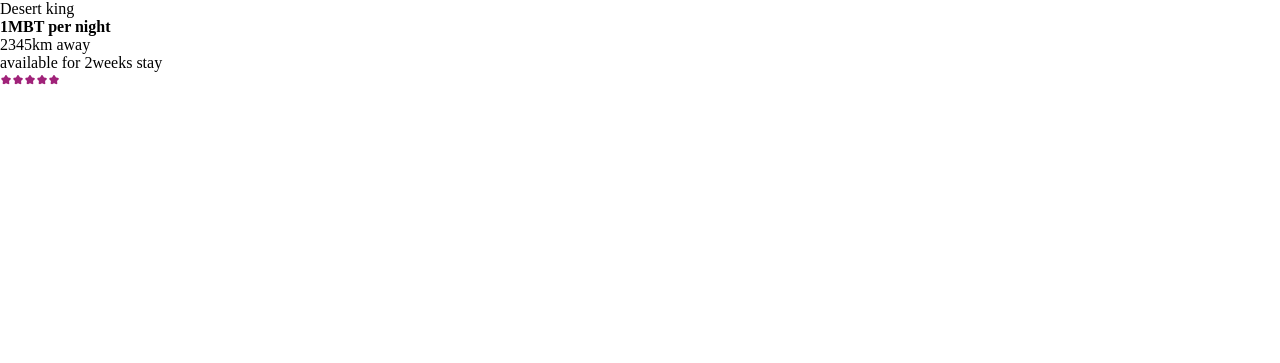
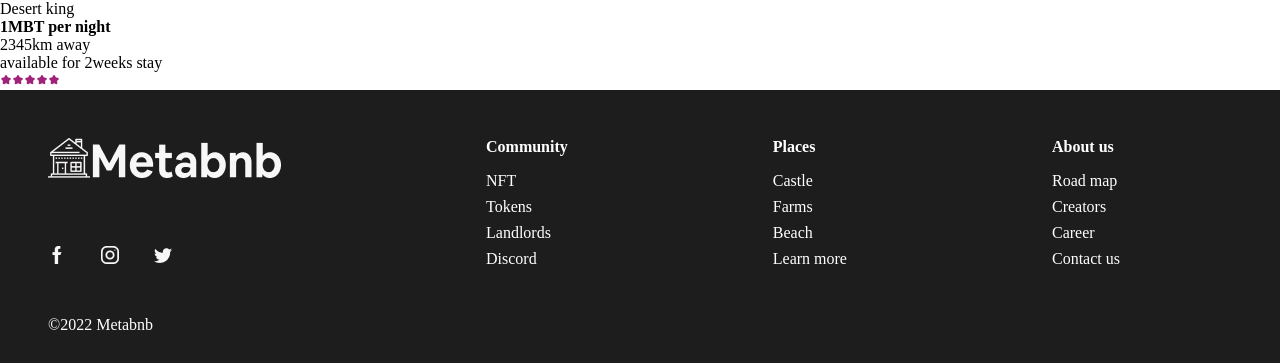
Before and after one commit to Wineshuga/metabnb-site, a React (Create React App) app in the folder metabnb/: page / in a window 1280 px wide. Shown: the part 1005-1368 px from the top of the page. Before the commit the page ends 1095 px from the top, so only its background shows below. Built offline with nearby package versions, Linux system fonts and the light colour scheme; a web font is replaced by a local one.

Commit message:
feat: create footer component style: style footer

```diff
--- a/metabnb/src/App.css
+++ b/metabnb/src/App.css
@@ -89,6 +89,32 @@ nav {
    margin-top: 2rem;
 }
 
+footer {
+    background-color: #1D1D1E;
+    display: flex;
+    padding: 3rem 10rem 2rem 3rem;
+    justify-content: space-between;
+    color: #ffffff;
+}
+
+.footer--socials {
+    margin: 4rem 0 3rem 0;
+}
+
+.footer--socials > img {
+    margin-right: 2.2rem;
+}
+
+.footer--title {
+    margin-bottom: 1rem;
+}
+
+.footer--community > a, .footer--places > a, .footer--about > a{
+    color: #ffffff;
+    display: block;
+    margin-bottom: 0.5rem;
+}
+
 @media screen and (max-width: 1200px) and (min-width: 1024px) {
     .home--hero_searchbox {
         width: 15rem;
--- a/metabnb/src/Components/Footer.js
+++ b/metabnb/src/Components/Footer.js
@@ -0,0 +1,41 @@
+import Logo from "../Assets/Logo-bw.png"
+import FB from "../Assets/fb-icon.png"
+import IG from "../Assets/instagram-icon.png"
+import twitter from "../Assets/twitter-icon.png"
+
+export default function Footer() {
+    return (
+        <footer>
+            <div className="footer--icons">
+                <img src={Logo} alt="" />
+                <div className="footer--socials">
+                    <img src={FB} alt="" />
+                    <img src={IG} alt="" />
+                    <img src={twitter} alt="" />
+                </div>
+                <p>©2022 Metabnb</p>
+            </div>
+            <div className="footer--community">
+                <h4 className="footer--title">Community</h4>
+                <a href="https://www.twitter.com/wineshuga">NFT</a>
+                <a href="https://www.twitter.com/wineshuga">Tokens</a>
+                <a href="https://www.twitter.com/wineshuga">Landlords</a>
+                <a href="https://www.twitter.com/wineshuga">Discord</a>
+            </div>
+            <div className="footer--places">
+            <h4 className="footer--title">Places</h4>
+                <a href="https://www.linkedin.com/in/uziwinnie">Castle</a>
+                <a href="https://www.linkedin.com/in/uziwinnie">Farms</a>
+                <a href="https://www.linkedin.com/in/uziwinnie">Beach</a>
+                <a href="https://www.linkedin.com/in/uziwinnie">Learn more</a>
+            </div>
+            <div className="footer--about">
+            <h4 className="footer--title">About us</h4>
+                <a href="https://www.linkedin.com/in/uziwinnie">Road map</a>
+                <a href="https://www.linkedin.com/in/uziwinnie">Creators</a>
+                <a href="https://www.linkedin.com/in/uziwinnie">Career</a>
+                <a href="https://www.linkedin.com/in/uziwinnie">Contact us</a>
+            </div>
+        </footer>
+    )
+}
--- a/metabnb/src/Pages/Home.js
+++ b/metabnb/src/Pages/Home.js
@@ -4,6 +4,7 @@ import Token from "../Assets/Mbtoken.png"
 import Mask from "../Assets/Metamask.png"
 import Opensea from "../Assets/Opensea.png"
 import Card from "../Components/Card";
+import Footer from "../Components/Footer";
 
 export default function Home() {
     return (
@@ -26,6 +27,7 @@ export default function Home() {
                     <img src={Opensea} alt="" />
                 </div>
                 <Card />
+                <Footer />
             </main>
         </div>
     )
```
